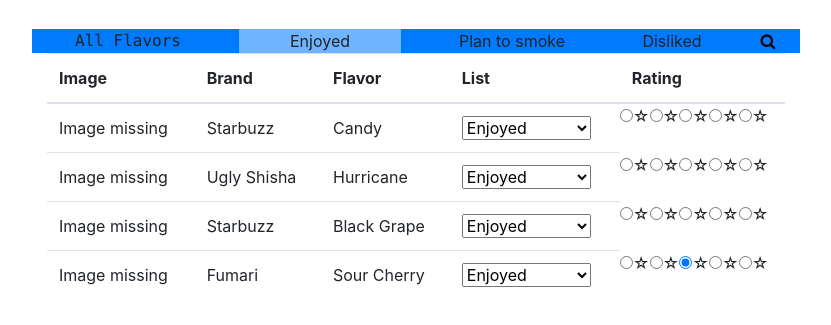
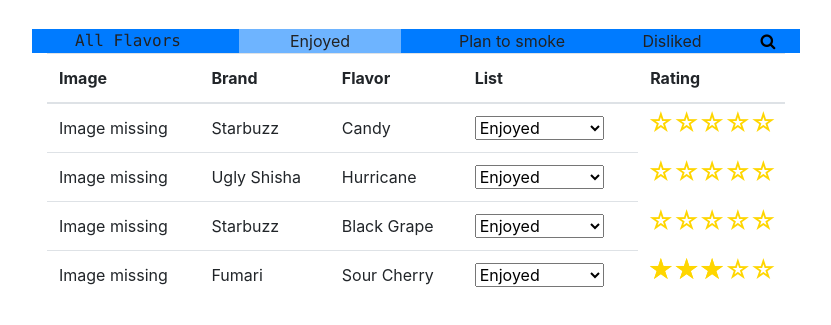
Before and after one commit to Xancett/hookah, a plain HTML site: page part3/public/home.html in a window 1280 px wide. Shown: the part 71-396 px from the top of the page, without its empty margins (224-1055 px from the left). Drawn offline with Linux system fonts and the light colour scheme.

Commit message:
Added stars ratings into css

```diff
--- a/part3/public/home/assets/css/styles.css
+++ b/part3/public/home/assets/css/styles.css
@@ -4,3 +4,39 @@
 .menu-bar .menu .chosen {
 	background-color: rgb(110,180,255);
 }
+.rating {
+    display: flex;
+    flex-direction: row-reverse;
+    justify-content: center
+}
+
+.rating>input {
+    display: none
+}
+
+.rating>label {
+    position: relative;
+    width: 1em;
+	font-size: 2vw;
+    color: #FFD600;
+    cursor: pointer
+}
+
+.rating>label::before {
+    content: "\2605";
+    position: absolute;
+    opacity: 0
+}
+
+.rating>label:hover:before,
+.rating>label:hover~label:before {
+    opacity: 1 !important
+}
+
+.rating>input:checked~label:before {
+    opacity: 1
+}
+
+.rating:hover>input:checked~label:before {
+    opacity: 0.4
+}
```
